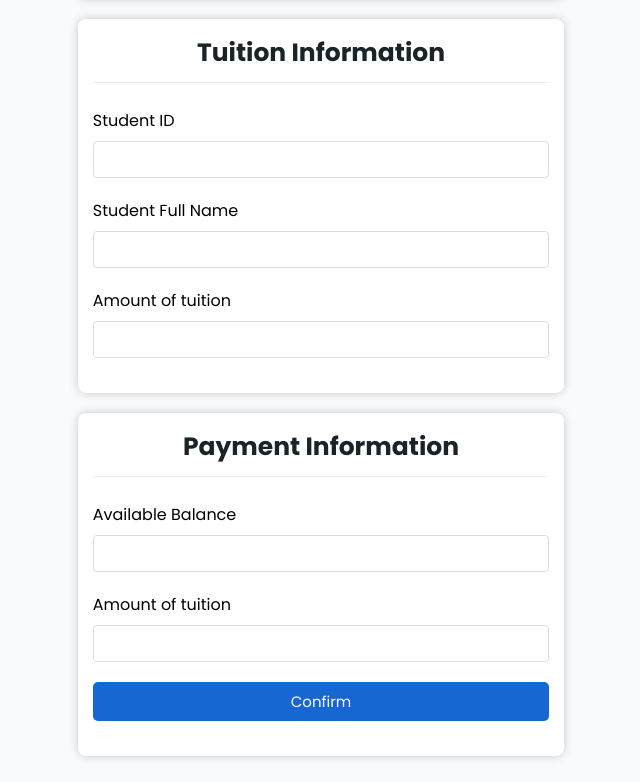
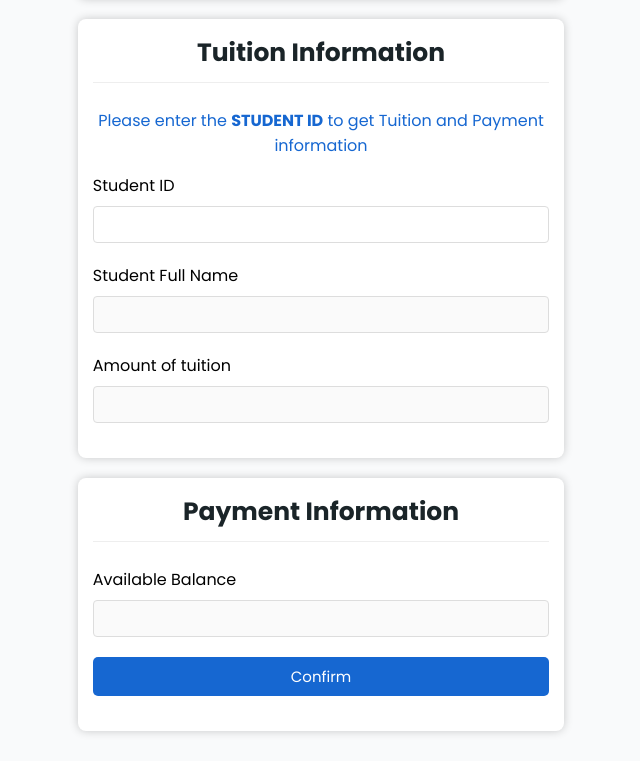
Before and after one commit to DannielVo/iBanking, a React (Vite) app in the folder iBanking/: page /profile in a window 1280 px wide. Shown: the part 478-1260 px from the top of the page, without its empty margins (319-959 px from the left). Built offline with nearby package versions, Linux system fonts and the light colour scheme.

Commit message:
Fix: Add error text for login and disable some input in Profile page

```diff
--- a/iBanking/src/pages/login/Login.jsx
+++ b/iBanking/src/pages/login/Login.jsx
@@ -1,4 +1,4 @@
-import React from "react";
+import React, { useState } from "react";
 import "./login.css";
 import { assets } from "../../assets/assets";
 
@@ -8,7 +8,6 @@ const Login = () => {
       <div className="login-container">
         <div className="login-header">
           <img src={assets.mainLogo} alt="" />
-          {/* <h2 className="login-title">Log in</h2> */}
         </div>
 
         <form>
@@ -22,6 +21,8 @@ const Login = () => {
             <input type="password" name="" id="" />
           </div>
 
+          <div className="error-text">Invalid email or password</div>
+
           <div className="login-form-footer">
             <button className="login-btn">Log in</button>
           </div>
--- a/iBanking/src/pages/login/login.css
+++ b/iBanking/src/pages/login/login.css
@@ -60,21 +60,6 @@
   box-shadow: 0 0 2px rgba(0, 0, 0, 0.3);
 }
 
-.remember-forgot {
-  display: flex;
-  justify-content: space-between;
-  align-items: center;
-  margin-bottom: 15px;
-}
-
-.remember-check input {
-  margin-right: 8px;
-}
-
-.remember-check label {
-  font-size: 16px;
-}
-
 .login-btn {
   width: 100%;
   padding: 8px;
@@ -91,3 +76,15 @@
 .login-btn:hover {
   background: var(--blue-item);
 }
+
+.error-text {
+  display: none;
+  color: red;
+  font-size: 14px;
+  margin-bottom: 10px;
+  text-align: center;
+}
+
+.error-text.show {
+  display: block;
+}
--- a/iBanking/src/pages/profile/Profile.jsx
+++ b/iBanking/src/pages/profile/Profile.jsx
@@ -1,4 +1,4 @@
-import React from "react";
+import React, { useState } from "react";
 import "./profile.css";
 import Header from "../../components/header/Header";
 import Footer from "../../components/footer/Footer";
@@ -14,37 +14,44 @@ const Profile = () => {
           <form action="">
             <div className="details-form-group">
               <label for="">Full Name</label>
-              <input type="text" />
+              <input type="text" disabled="true" />
             </div>
 
             <div className="details-form-group">
               <label for="">Phone Number</label>
-              <input type="text" />
+              <input type="text" disabled="true" />
             </div>
 
             <div className="details-form-group">
               <label for="">Email</label>
-              <input type="text" />
+              <input type="text" disabled="true" />
             </div>
           </form>
         </div>
 
         <div className="details-container">
           <h2 className="details-title">Tuition Information</h2>
+
+          <p className="guide-text">
+            Please enter the <strong>STUDENT ID</strong> to get Tuition and
+            Payment information
+          </p>
+
           <form action="">
             <div className="details-form-group">
               <label for="">Student ID</label>
               <input type="text" />
             </div>
 
+            <div className="error-studentId">Invalid student ID</div>
+
             <div className="details-form-group">
               <label for="">Student Full Name</label>
-              <input type="text" />
+              <input type="text" disabled="true" />
             </div>
-
             <div className="details-form-group">
               <label for="">Amount of tuition</label>
-              <input type="text" />
+              <input type="text" disabled="true" />
             </div>
           </form>
         </div>
@@ -54,15 +61,13 @@ const Profile = () => {
           <form action="">
             <div className="details-form-group">
               <label for="">Available Balance</label>
+              <input type="text" disabled="true" />
+            </div>
+
+            <div className="details-form-group otp-inactive" id="otp-input">
+              <label for="">OTP code</label>
               <input type="text" />
             </div>
-
-            <div className="details-form-group">
-              <label for="">Amount of tuition</label>
-              <input type="text" />
-            </div>
-
-            {/* <!-- ??? Policy --> */}
 
             {/* Button chỉ active khi info ở Tuition và Payment đc điền đủ */}
             <button className="confirm-btn">Confirm</button>
--- a/iBanking/src/pages/profile/profile.css
+++ b/iBanking/src/pages/profile/profile.css
@@ -65,3 +65,28 @@
 .confirm-btn:hover {
   background: var(--blue-item);
 }
+
+.error-studentId {
+  display: none;
+  color: red;
+  font-size: 14px;
+  margin-bottom: 10px;
+}
+
+.error-studentId.show {
+  display: block;
+}
+
+.otp-active {
+  display: block;
+}
+
+.otp-inactive {
+  display: none;
+}
+
+.guide-text {
+  margin-bottom: 15px;
+  text-align: center;
+  color: var(--blur-item);
+}
```
